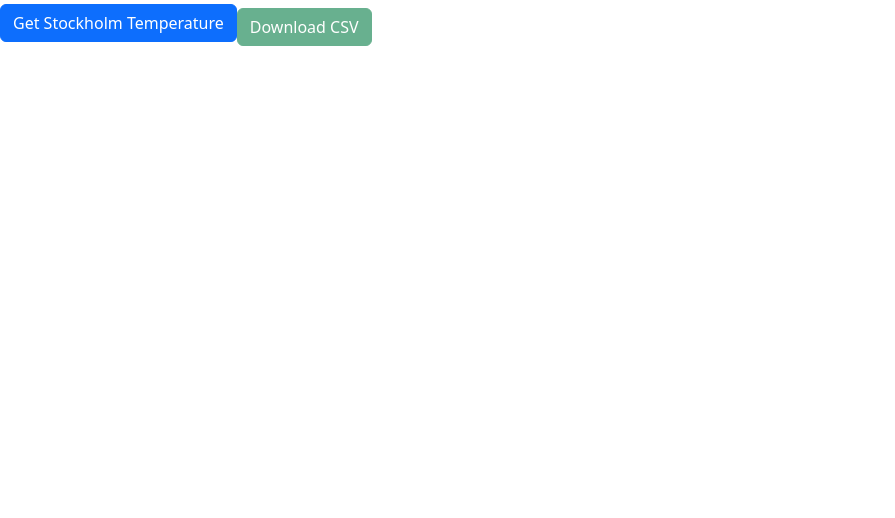
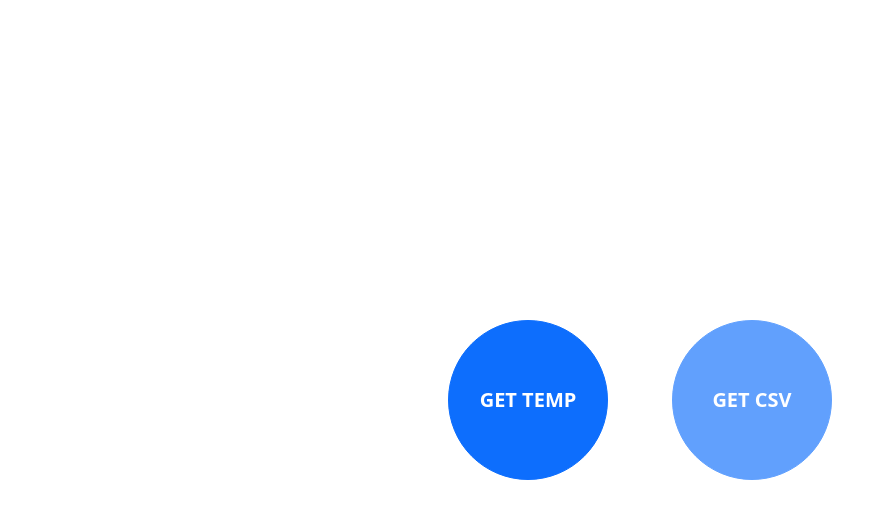
Before and after one commit to josefinunefaldt/weather-api, an Angular app: page / in a window 1280 px wide. Shown: the top 518 px of the page, without its empty margins (0-895 px from the left). Built offline with nearby package versions, Linux system fonts and the light colour scheme.

Commit message:
styling buttons

```diff
--- a/src/app/app.component.html
+++ b/src/app/app.component.html
@@ -1,18 +1,24 @@
-<main class="main">
+<main
+  class="d-flex justify-content-center align-items-center bg-cream vh-100"
+  style="gap: 4rem"
+>
   <button
-    class="btn btn-primary"
+    class="btn btn-primary rounded-circle d-flex justify-content-center align-items-center"
+    style="width: 160px; height: 160px; font-weight: 600; font-size: 1.25rem"
     (click)="fetchTemperature()"
     data-bs-toggle="modal"
     data-bs-target="#weatherModal"
   >
-    Get Stockholm Temperature
+    GET TEMP
   </button>
+
   <button
-    class="btn btn-success mt-2"
+    class="btn btn-primary rounded-circle d-flex justify-content-center align-items-center"
+    style="width: 160px; height: 160px; font-weight: 600; font-size: 1.25rem"
     (click)="downloadCSV()"
     [disabled]="temperature === null"
   >
-    Download CSV
+    GET CSV
   </button>
 
   <div
```
